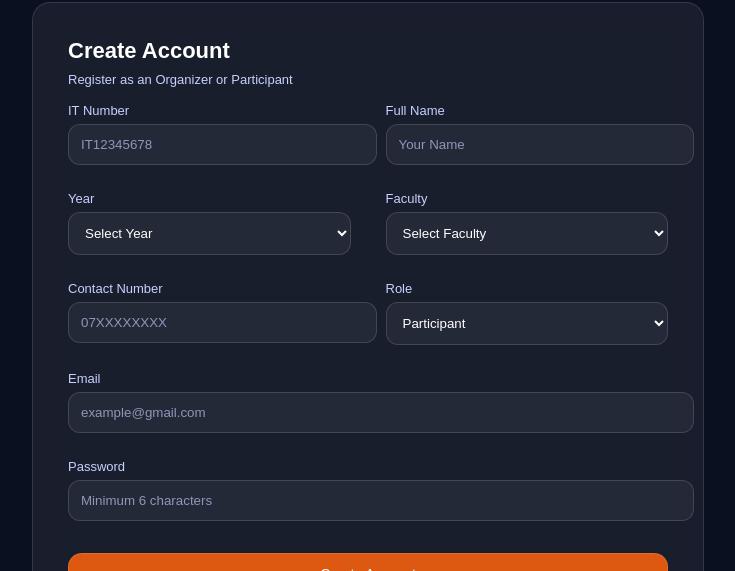
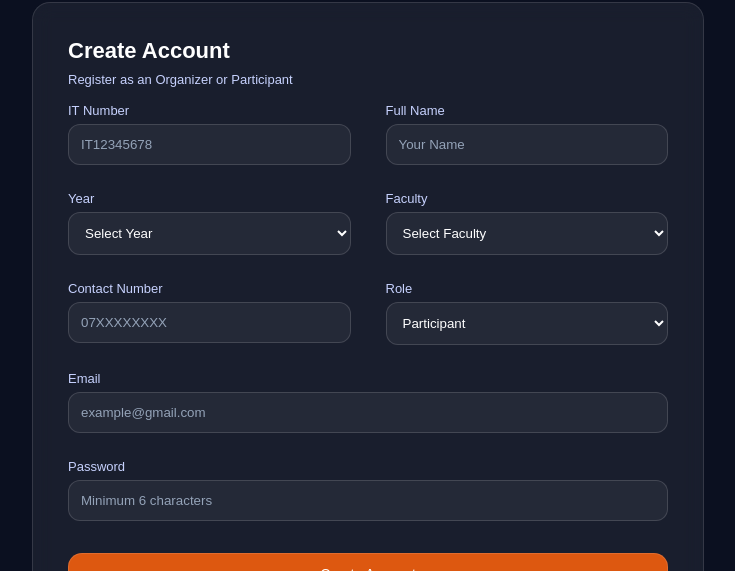
Before and after one commit to HasiniHeshara/sport, a React (Create React App) app in the folder frontend/: page /register in a window 1280 px wide. Shown: the part 85-656 px from the top of the page, without its empty margins (272-1007 px from the left). Built offline with nearby package versions, Linux system fonts and the light colour scheme.

Commit message:
field adjust

```diff
--- a/frontend/src/pages/Profile/Profile.css
+++ b/frontend/src/pages/Profile/Profile.css
@@ -9,11 +9,28 @@
   gap: 20px;
 }
 
+.profile-card,
+.activity-card {
+  background: rgba(255, 255, 255, 0.06);
+  border: 1px solid rgba(255, 255, 255, 0.12);
+  border-radius: 18px;
+  padding: 20px;
+}
+
 .profile-header {
   display: flex;
   justify-content: space-between;
   align-items: center;
   gap: 12px;
+}
+
+.profile-header h2 {
+  margin: 0;
+}
+
+.profile-header p {
+  margin-top: 6px;
+  color: #c7d2fe;
 }
 
 .logout-btn {
@@ -28,23 +45,6 @@
 
 .logout-btn:hover {
   opacity: 0.9;
-}
-
-.profile-card,
-.activity-card {
-  background: rgba(255, 255, 255, 0.06);
-  border: 1px solid rgba(255, 255, 255, 0.12);
-  border-radius: 18px;
-  padding: 20px;
-}
-
-.profile-header h2 {
-  margin: 0;
-}
-
-.profile-header p {
-  margin-top: 6px;
-  color: #c7d2fe;
 }
 
 .profile-msg {
@@ -66,6 +66,10 @@
   margin-bottom: 14px;
 }
 
+.field {
+  width: 100%;
+}
+
 .field label {
   display: block;
   margin-bottom: 6px;
@@ -73,13 +77,18 @@
   font-size: 13px;
 }
 
-.it-input {
-  width: 200px;
+.field input {
+  width: 100%;
   padding: 12px;
   border-radius: 12px;
   border: 1px solid rgba(255, 255, 255, 0.14);
   background: rgba(255, 255, 255, 0.05);
   color: white;
+  box-sizing: border-box;
+}
+
+.field input::placeholder {
+  color: #94a3b8;
 }
 
 .profile-actions {
@@ -123,26 +132,17 @@
   font-size: 13px;
 }
 
-.draft-badge{
+.draft-badge,
+.pending-badge {
   background: #f59e0b;
 }
 
-.published-badge{
-  background: #22c55e;
-}
-
-.closed-badge{
-  background: #ef4444;
-}
-
-.pending-badge{
-  background: #f59e0b;
-}
-
+.published-badge,
 .approved-badge {
   background: #22c55e;
 }
 
+.closed-badge,
 .rejected-badge {
   background: #ef4444;
 }
```
